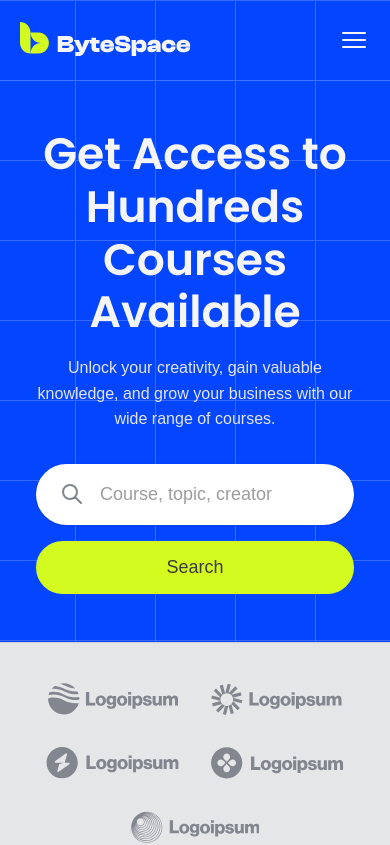
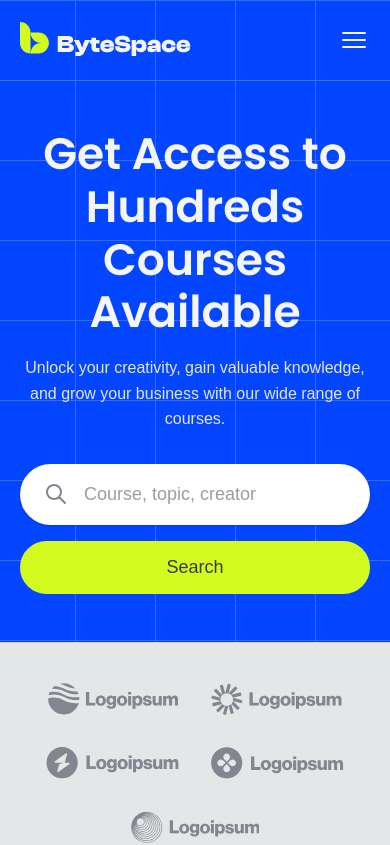
Before and after one commit to mijanConnect/byte-space-new, a Next.js app: page / in a window 390 px wide. Shown: the top 845 px of the page. Built offline with nearby package versions, Linux system fonts and the light colour scheme; a web font is replaced by a local one.

Commit message:
feat: add DiscoverCourses, Hero, LearningPaths, and Companies home page components

```diff
--- a/components/home/Companies.tsx
+++ b/components/home/Companies.tsx
@@ -9,7 +9,7 @@ export function Companies() {
   return (
     <section className="w-full bg-neutral-100 py-10 md:py-14 border-y border-neutral-200">
       <div className="page-layout">
-        <div className="col-span-12 flex flex-wrap justify-center md:justify-between items-center gap-8 md:gap-4 px-4 md:px-0">
+        <div className="col-span-12 flex flex-wrap justify-center md:justify-between items-center gap-8 md:gap-4">
           <CompanyOneLogo className="text-[#82868E] h-8 md:h-10 w-auto" />
           <CompanyTwoLogo className="text-[#82868E] h-8 md:h-10 w-auto" />
           <CompanyThreeLogo className="text-[#82868E] h-8 md:h-10 w-auto" />
--- a/components/home/DiscoverCourses.tsx
+++ b/components/home/DiscoverCourses.tsx
@@ -108,7 +108,7 @@ export function DiscoverCourses() {
     <section className="w-full bg-white py-16 md:py-24">
       <div className="page-layout">
         {/* Header */}
-        <div className="col-span-12 md:col-span-8 md:col-start-3 text-center mb-10 px-4 md:px-0">
+        <div className="col-span-12 md:col-span-8 md:col-start-3 text-center mb-0">
           <h2 className="text-3xl md:text-[40px] font-bold text-neutral-900 mb-6 leading-tight">
             Discover Your Passion,<br />Build Your Skills
           </h2>
@@ -118,7 +118,7 @@ export function DiscoverCourses() {
         </div>
 
         {/* Categories (Pills) */}
-        <div className="col-span-12 flex flex-wrap justify-center items-center gap-2.5 mb-14 max-w-[900px] mx-auto px-4 md:px-0">
+        <div className="col-span-12 flex flex-wrap justify-center items-center gap-2.5 mb-6 max-w-[900px] mx-auto">
           {categories.map((cat, idx) => (
             <button
               key={idx}
@@ -137,7 +137,7 @@ export function DiscoverCourses() {
         </div>
 
         {/* Grid */}
-        <div className="col-span-12 grid grid-cols-1 md:grid-cols-2 lg:grid-cols-3 gap-6 md:gap-8 px-4 md:px-0">
+        <div className="col-span-12 grid grid-cols-1 md:grid-cols-2 lg:grid-cols-3 gap-6 md:gap-8">
           {filteredCourses.length > 0 ? (
             filteredCourses.map((course) => (
               <DiscoverCourseCard key={course.id} course={course} />
--- a/components/home/Hero.tsx
+++ b/components/home/Hero.tsx
@@ -37,12 +37,12 @@ export function Hero() {
           <h1 className="heading-m md:heading-l text-neutral-50 mb-4 md:mb-6">
             Get Access to Hundreds <br /> Courses Available
           </h1>
-          <p className="body-m md:body-l text-neutral-100 mb-8 md:mb-10 max-w-4xl px-4 md:px-0">
+          <p className="body-m md:body-l text-neutral-100 mb-8 md:mb-10 max-w-4xl">
             Unlock your creativity, gain valuable knowledge, and grow your business with our wide range of courses.
           </p>
 
           {/* Search Bar */}
-          <div className="w-full max-w-2xl px-4 md:px-0">
+          <div className="w-full max-w-2xl">
             <SearchBar
               placeholder="Course, topic, creator"
               buttonText="Search"
--- a/components/home/LearningPaths.tsx
+++ b/components/home/LearningPaths.tsx
@@ -39,7 +39,7 @@ export function LearningPaths() {
     <section className="w-full bg-white py-16 md:py-24 border-t border-neutral-100">
       <div className="page-layout">
         {/* Header */}
-        <div className="col-span-12 md:col-span-8 md:col-start-3 text-center mb-14 px-4 md:px-0">
+        <div className="col-span-12 md:col-span-8 md:col-start-3 text-center mb-14">
           <h2 className="text-3xl md:text-[40px] font-bold text-neutral-900 mb-6 leading-tight">
             Explore Diverse Learning Paths at Bytespace
           </h2>
@@ -49,7 +49,7 @@ export function LearningPaths() {
         </div>
 
         {/* Grid of Cards */}
-        <div className="col-span-12 grid grid-cols-2 md:grid-cols-3 lg:grid-cols-6 gap-4 md:gap-6 px-4 md:px-0">
+        <div className="col-span-12 grid grid-cols-2 md:grid-cols-3 lg:grid-cols-6 gap-4 md:gap-6">
           {paths.map((path, index) => (
             <LearningPathCard key={index} path={path} />
           ))}
```
